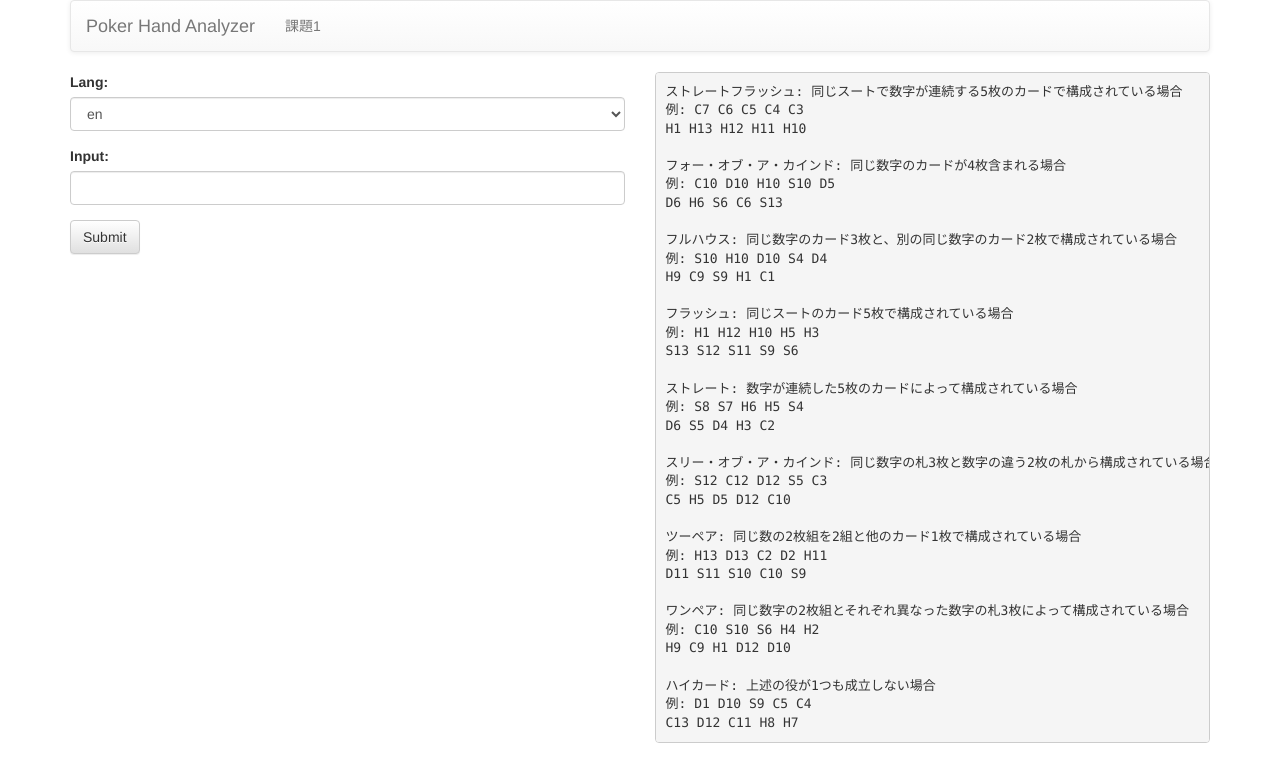
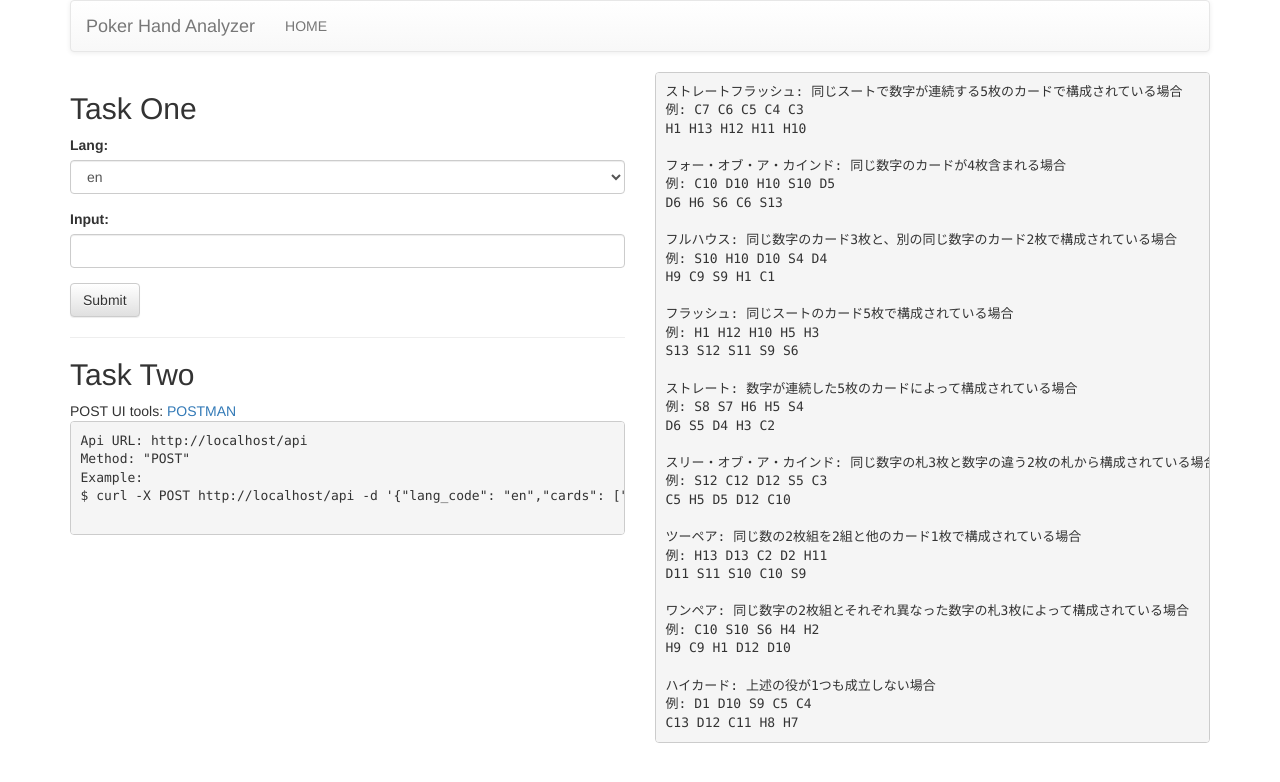
Before and after one commit to Ankhbayar/poker_analyzer, a Django app: page / in a window 1280 px wide. Shown: the top 782 px of the page. Run offline with Django 3.2, Linux system fonts and the light colour scheme; some libraries are stand-ins or nearby versions.

Commit message:
Task Two Done

```diff
--- a/design/templates/master.html
+++ b/design/templates/master.html
@@ -32,8 +32,7 @@
           </div>
           <div id="navbar" class="navbar-collapse collapse">
             <ul class="nav navbar-nav">
-              <li><a href="{% url 'task_one'%}">課題1</a></li>
-
+              <li><a href="{% url 'task_one'%}">HOME</a></li>
             </ul>
           </div><!--/.nav-collapse -->
         </div><!--/.container-fluid -->
--- a/design/templates/task_one.html
+++ b/design/templates/task_one.html
@@ -4,6 +4,7 @@
 {% block content %}
   <div class="row">
     <div class="col-md-6">
+      <h2>Task One</h2>
       <form method="POST">{% csrf_token %}
         <div class="form-group {% if form.lang_code.errors %} has-error {% endif %}">
           {{form.lang_code.label_tag}}
@@ -30,6 +31,15 @@
         {% endif %}
         <button type="submit" class="btn btn-default">Submit</button>
       </form>
+      <hr/>
+      <h2>Task Two</h2>
+      POST UI tools: <a href="https://www.getpostman.com/" target="_blank">POSTMAN</a><br/>
+      <pre>Api URL: {{task_two_url}}
+Method: "POST"
+Example:
+$ curl -X POST {{task_two_url}} -d '{"lang_code": "en","cards": ["H1 H13 H12 H11 H10", "H9 C9 S9 H2 C2"]}'
+      </pre>
+
     </div>
     <div class="col-md-6"><pre>ストレートフラッシュ: 同じスートで数字が連続する5枚のカードで構成されている場合
 例: C7 C6 C5 C4 C3
@@ -69,4 +79,5 @@ C13 D12 C11 H8 H7</pre>
     </div>
   </div> <!-- row -->
 
+
 {% endblock %}
--- a/poker/detect.py
+++ b/poker/detect.py
@@ -40,6 +40,19 @@ class PokerHandAnalyzer(object):
     HAND_TYPE_TWO_PAIR = "two_pair"
     HAND_TYPE_ONE_PAIR = "one_pair"
     HAND_TYPE_HIGH_CARD = "high_card"
+
+    HAND_TYPE_SORT_ORDER = [
+        HAND_TYPE_ROYAL_FLUSH,
+        HAND_TYPE_STRAIGHT_FLUSH,
+        HAND_TYPE_4_OFKIND,
+        HAND_TYPE_FULL_HOUSE,
+        HAND_TYPE_FLUSH,
+        HAND_TYPE_STRAIGHT,
+        HAND_TYPE_3_OFKIND,
+        HAND_TYPE_TWO_PAIR,
+        HAND_TYPE_ONE_PAIR,
+        HAND_TYPE_HIGH_CARD,
+    ]
 
     LABEL_TRANSLATE = {
         "en": {
@@ -130,6 +143,10 @@ class PokerHandAnalyzer(object):
     def get_hand_type(self):
         lang_data = self.LABEL_TRANSLATE.get(self.lang_code)
         return lang_data.get(self.hand_type, self.hand_type)
+
+    def get_hand_sort_order(self):
+        index = self.HAND_TYPE_SORT_ORDER.index(self.hand_type)
+        return index
 
     def is_valid(self, hand_line):
         return self.is_valid
--- a/poker/forms.py
+++ b/poker/forms.py
@@ -15,6 +15,7 @@ class PokerHandDataForm(forms.Form):
         super(PokerHandDataForm, self).__init__(*args, **kwargs)
         self.fields["hand_line"].widget.attrs["class"] = "form-control"
         self.fields["hand_line"].widget.attrs["place-holder"] = "Input"
+        self.fields["hand_line"].widget.attrs["AUTOCOMPLETE"] = "OFF"
         self.fields["lang_code"].widget.attrs["class"] = "form-control"
 
     def clean_hand_line(self):
--- a/poker/views.py
+++ b/poker/views.py
@@ -1,12 +1,24 @@
 # coding: utf-8
+import json
 
+from django.core.urlresolvers import reverse
+
+from django.http import JsonResponse
+from django.http import HttpResponse
 from django.views.generic.edit import FormView
+from django.views.decorators.csrf import csrf_exempt
 from poker.forms import PokerHandDataForm
+from poker.detect import PokerHandAnalyzer
 
 
 class TaskOneView(FormView):
     template_name = 'task_one.html'
     form_class = PokerHandDataForm
+
+    def get_context_data(self, **ctx):
+        ctx = super(TaskOneView, self).get_context_data(**ctx)
+        ctx["task_two_url"] = self.request.build_absolute_uri(reverse('task_two'))
+        return ctx
 
     def form_valid(self, form):
         # This method is called when valid form data has been POSTed.
@@ -14,3 +26,46 @@ class TaskOneView(FormView):
         parse_result = form.parse_result()
         context = self.get_context_data(parse_result=parse_result)
         return self.render_to_response(context)
+
+
+@csrf_exempt
+def task_two(request):
+    res = {}
+    if request.method == 'POST':
+        try:
+            data = json.loads(request.body)
+        except ValueError:
+            res["result"] = "JSON Parse Error"
+            return JsonResponse(res)
+        if "cards" not in data:
+            res["result"] = "Cards List Required!!"
+            return JsonResponse(res)
+
+        lang_code = data.get("lang_code", "jp")
+        pa = PokerHandAnalyzer(lang_code=lang_code)
+        result = []
+        counter = 0
+        best_score = 100
+        best_card_index = 0
+        for card in data.get("cards"):
+            parse_data = {}
+            parse_data["card"] = card
+            if pa.parse(card) is False:
+                parse_data["parse_error"] = pa.parse_error_msg
+            else:
+                parse_data["hand"] = pa.get_hand_type()
+            sort_index = pa.get_hand_sort_order()
+            if(best_score < pa.get_hand_sort_order()):
+                best_score = sort_index
+                best_card_index = counter
+            result.append(parse_data)
+            counter += 1
+        result[best_card_index]["best"] = True
+        res["result"] = result
+        return JsonResponse(res)
+
+    else:
+        # url = request.get_full_path()
+        url = request.build_absolute_uri(request.META.get("PATH_INFO"))
+        help_text = 'curl -X POST %s -d \'{"cards": ["H1 H13 H12 H11 H10", "H9 C9 S9 H2 C2"]}\'' % url
+        return HttpResponse(help_text, content_type="text/plain; charset=us-ascii")
--- a/poker_reader/urls.py
+++ b/poker_reader/urls.py
@@ -15,7 +15,9 @@ Including another URLconf
 """
 from django.conf.urls import url
 from poker.views import TaskOneView
+from poker.views import task_two
 
 urlpatterns = [
     url(r'^$', TaskOneView.as_view(), name='task_one'),
+    url(r'^api$', task_two, name='task_two'),
 ]
```
